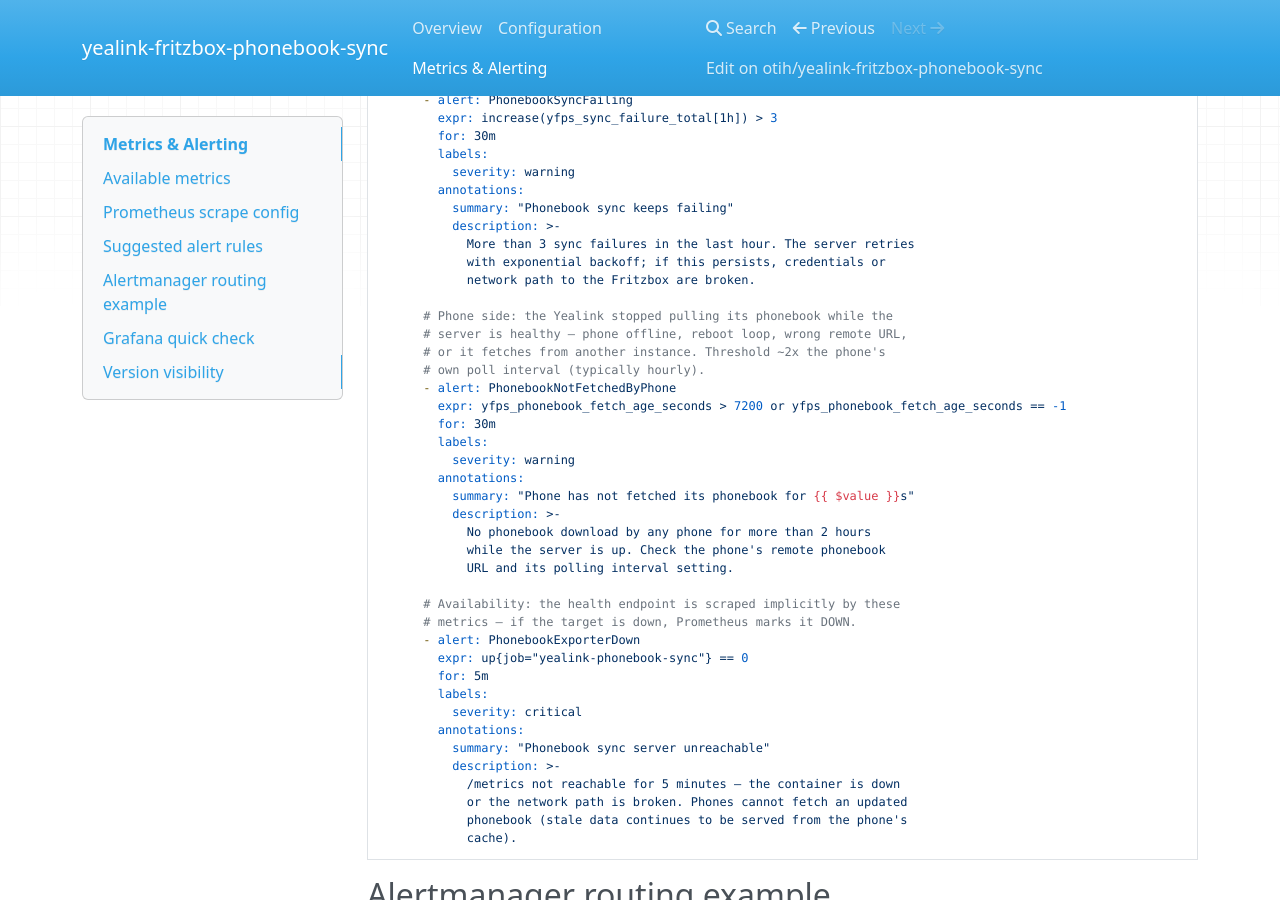
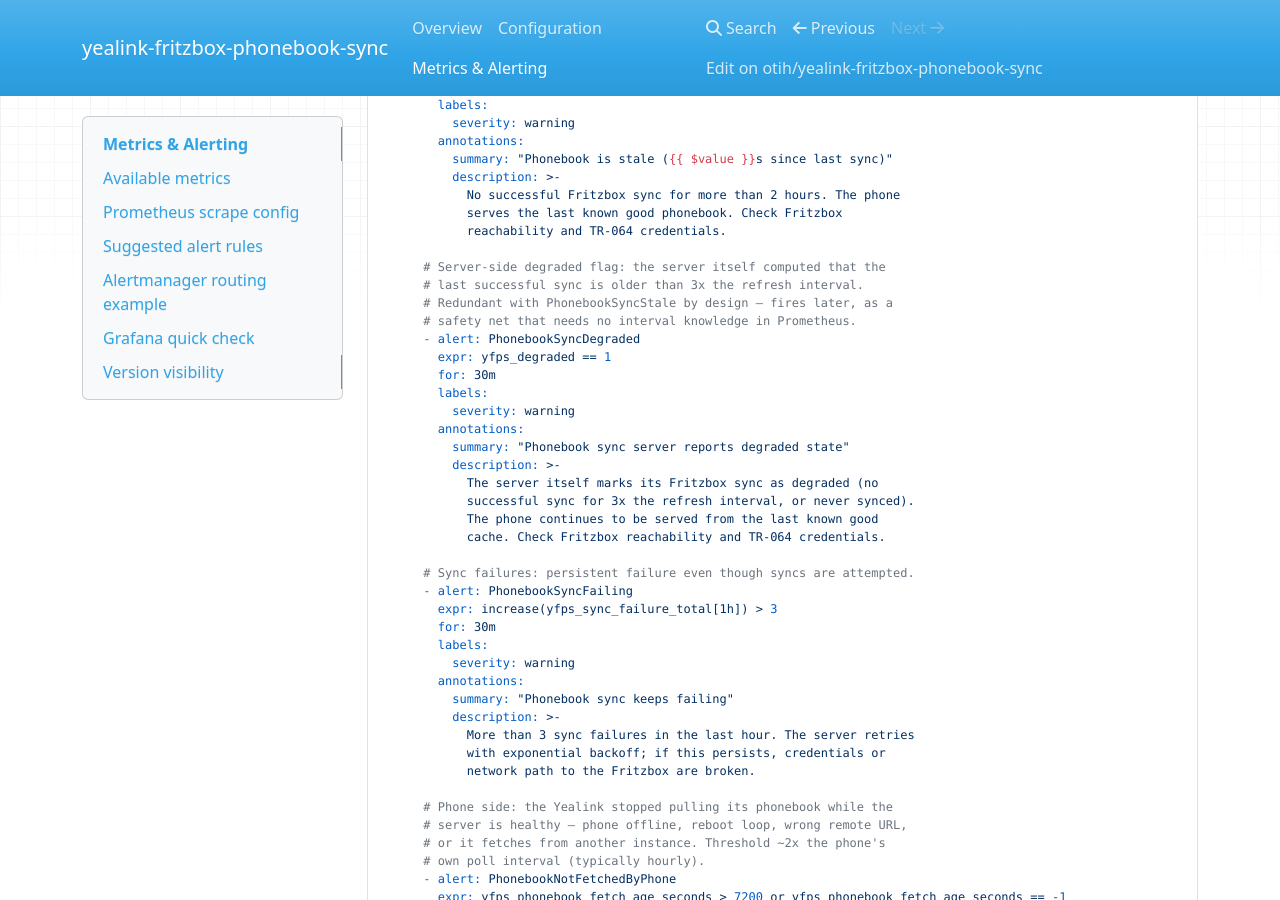
Before and after one commit to otih/yealink-fritzbox-phonebook-sync, an MkDocs documentation site: the page built from docs/metrics.md, in a window 1280 px wide and 900 px high, scrolled down 1935 px. Built offline with MkDocs 1.6.1, drawn with Linux system fonts in a browser that asks for light colours; nearby versions of some CDN libraries; some of the changed text lies outside the part shown.

Commit message:
feat: yfps_degraded metric — server-computed sync staleness flag (#17)
New gauge on /metrics: yfps_degraded is 1 when the last successful
Fritzbox sync is older than 3x the refresh interval (or never synced),
0 otherwise. The server knows its interval — Prometheus no longer has
to replicate the threshold in PromQL.

/health deliberately stays 200 {"status":"ok"} in the degraded state:
the server itself is healthy, only the upstream sync is behind, and a
restart would not help — worse, it would drop the last-known-good
cache. Docker HEALTHCHECK and K8s liveness/readiness semantics are
untouched (regression-tested).

Docs: metric reference entry, PhonebookSyncDegraded alert rule
(safety net firing after PhonebookSyncStale), README endpoint table.

TDD: 5 new tests (degraded 0/1/never/boundary + health-stays-ok).

Co-authored-by: Fabian Fingerle <hermes@fabian-fingerle.de>

```diff
--- a/docs/metrics.md
+++ b/docs/metrics.md
@@ -13,6 +13,7 @@
 | Metric | Type | Meaning |
 |--------|------|---------|
 | `yfps_build_info{version="x.y.z"}` | gauge | Build/version info, constant `1`. The `version` label carries the app version — use it to see which version a running instance reports (matches the startup log line). |
+| `yfps_degraded` | gauge | `1` if the last successful Fritzbox sync is older than 3× the refresh interval (or never synced), `0` otherwise. Server-computed so you don't have to replicate the threshold in PromQL. `/health` stays `200/ok` in this state — restarting the server would not help, it would even lose the last-known-good cache. |
 | `yfps_sync_success_total` | counter | Number of successful sync cycles since process start. |
 | `yfps_sync_failure_total` | counter | Number of failed sync cycles since process start. |
 | `yfps_sync_last_timestamp_seconds` | gauge | Unix timestamp of the last successful sync (`0` = never synced). |
@@ -71,6 +72,23 @@
             No successful Fritzbox sync for more than 2 hours. The phone
             serves the last known good phonebook. Check Fritzbox
             reachability and TR-064 credentials.
+
+      # Server-side degraded flag: the server itself computed that the
+      # last successful sync is older than 3x the refresh interval.
+      # Redundant with PhonebookSyncStale by design — fires later, as a
+      # safety net that needs no interval knowledge in Prometheus.
+      - alert: PhonebookSyncDegraded
+        expr: yfps_degraded == 1
+        for: 30m
+        labels:
+          severity: warning
+        annotations:
+          summary: "Phonebook sync server reports degraded state"
+          description: >-
+            The server itself marks its Fritzbox sync as degraded (no
+            successful sync for 3x the refresh interval, or never synced).
+            The phone continues to be served from the last known good
+            cache. Check Fritzbox reachability and TR-064 credentials.
 
       # Sync failures: persistent failure even though syncs are attempted.
       - alert: PhonebookSyncFailing
```
Also changed, not shown: CHANGELOG.md (+8 -0 lines), README.md (+1 -1 lines), yealink-fritzbox-phonebook-sync.py (+20 -0 lines), 1 other file.
